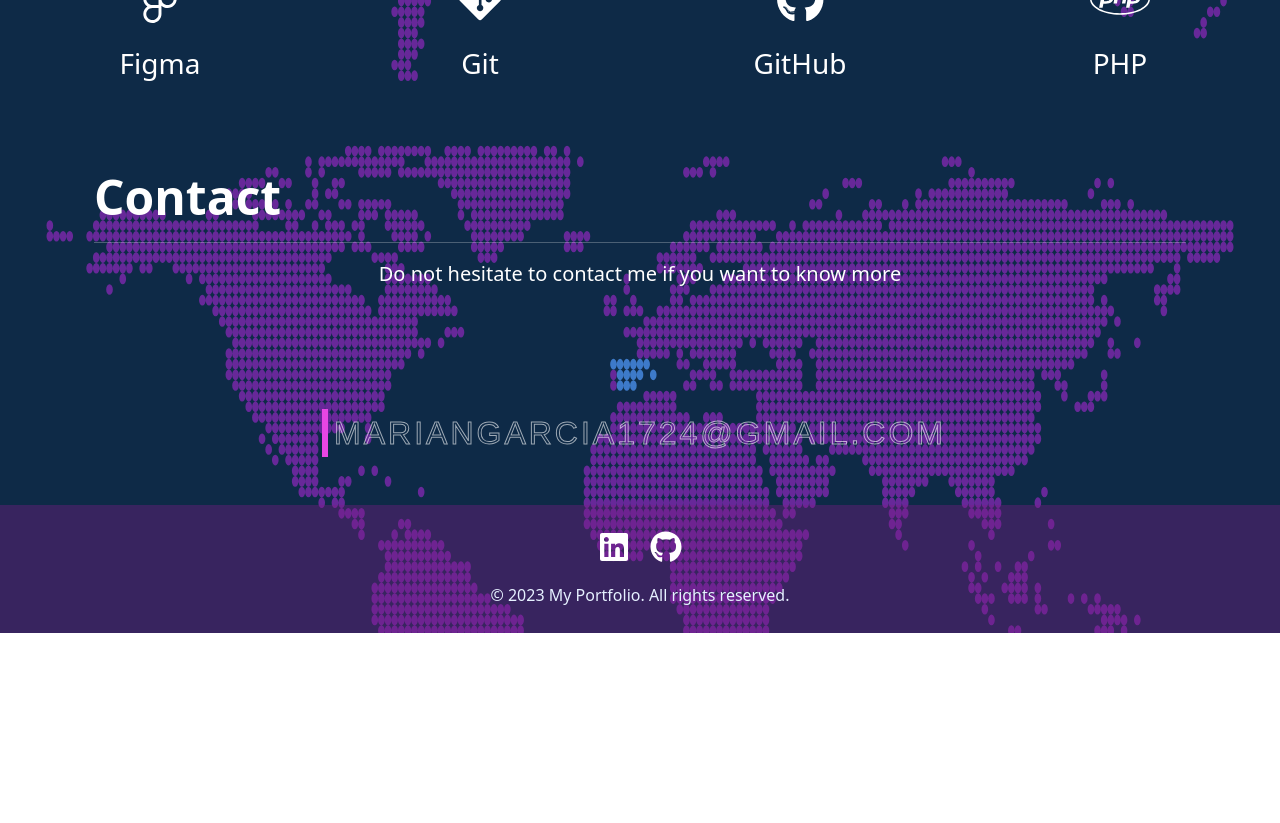
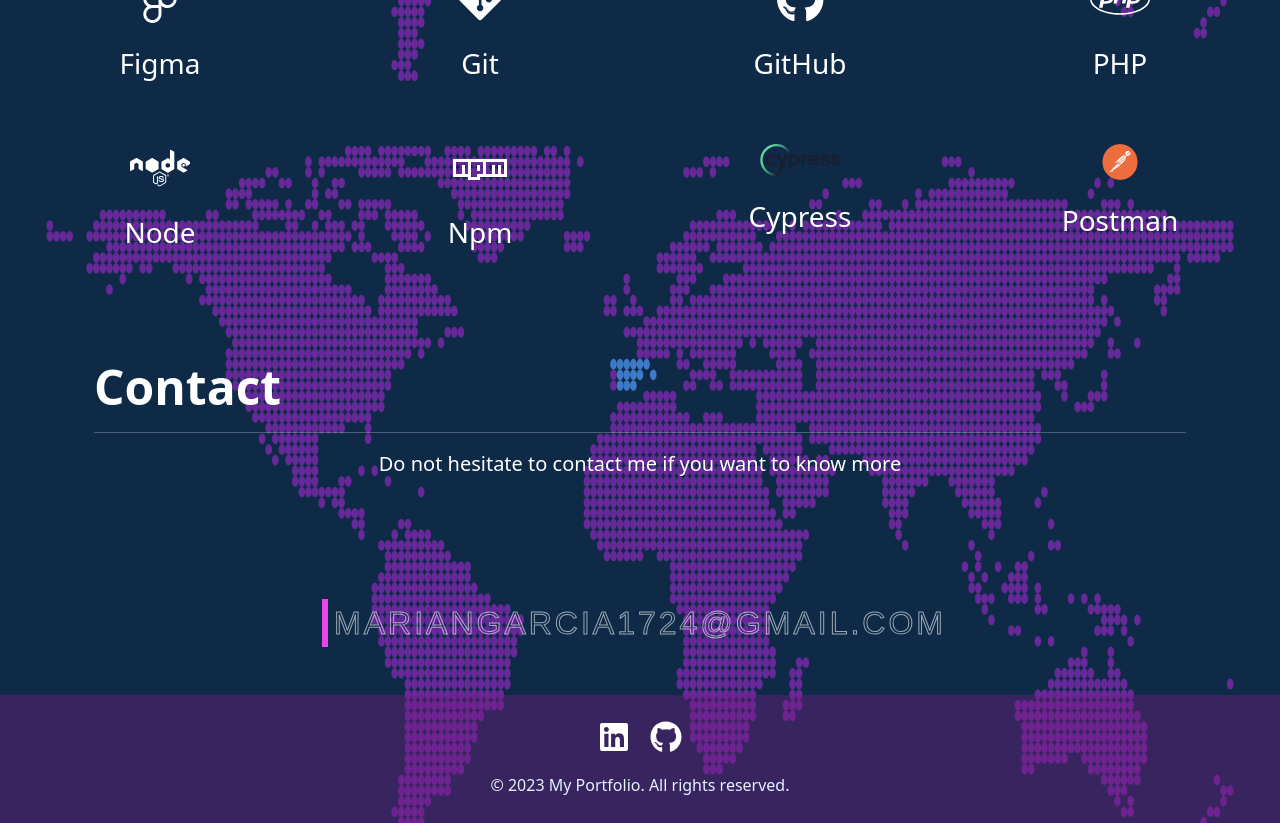
Before and after one commit to Marian4gc/my-portfolio-front-react, a React (Create React App) app: page / in a window 1280 px wide. Shown: the part 2340-3163 px from the top of the page. Before the commit the page ends 2973 px from the top, so only its background shows below. Built offline with nearby package versions, Linux system fonts and the light colour scheme.

Commit message:
cambios en skills

```diff
--- a/src/components/Skills.jsx
+++ b/src/components/Skills.jsx
@@ -1,11 +1,12 @@
 import React from 'react';
 import { FontAwesomeIcon } from '@fortawesome/react-fontawesome';
-import { faHtml5, faCss3Alt, faJsSquare, faReact, faBootstrap, faSymfony, faFigma, faGitAlt, faGithub, faPhp} from '@fortawesome/free-brands-svg-icons';
+import { faHtml5, faCss3Alt, faJsSquare, faReact, faBootstrap, faSymfony, faFigma, faGitAlt, faGithub, faPhp, faNode, faNpm} from '@fortawesome/free-brands-svg-icons';
 import { Col, Row } from 'react-bootstrap';
 import "../styles/skills.css";
 import { faDatabase } from '@fortawesome/free-solid-svg-icons';
 import { faCode } from '@fortawesome/free-solid-svg-icons';
-
+import cypressIcon from '../assests/navbar-brand.svg';
+import postmanIcon from '../assests/postman-icon.svg';
 
 
 const Skills = () => {
@@ -65,6 +66,23 @@ const Skills = () => {
                 <FontAwesomeIcon icon={faPhp} size='3x' />
                 <h3 className='mt-4 mb-3'>PHP</h3>
                 </Col>
+                <Col xs={6} md={3} className='p-4'>
+                <FontAwesomeIcon icon={faNode} size='3x' />
+                <h3 className='mt-4 mb-3'>Node</h3>
+                </Col>
+                <Col xs={6} md={3} className='p-4'>
+                <FontAwesomeIcon icon={faNpm} size='3x' />
+                <h3 className='mt-4 mb-3'>Npm</h3>
+                </Col>
+                <Col xs={6} md={3} className='p-4'>
+                <img src={cypressIcon} alt="Cypress Icon" className="cypress-icon" />
+                <h3 className='mt-4 mb-3'>Cypress</h3>
+                </Col>
+                <Col xs={6} md={3} className='p-4'>
+                <img src={postmanIcon} alt="Cypress Icon" size='3x' className="postman-icon" />
+                <h3 className='mt-4 mb-3'>Postman</h3>
+                </Col>
+
             </Row>
         </div>
         </div>
--- a/src/styles/skills.css
+++ b/src/styles/skills.css
@@ -18,3 +18,9 @@
 .featurette-divider{
     color: white;
 }
+
+.postman-icon {
+    width: 25%;
+    height: 25%;
+    color: white !important;
+}
```
Also changed, not shown: src/assests/navbar-brand.svg (added), src/assests/postman-icon.svg (added).
